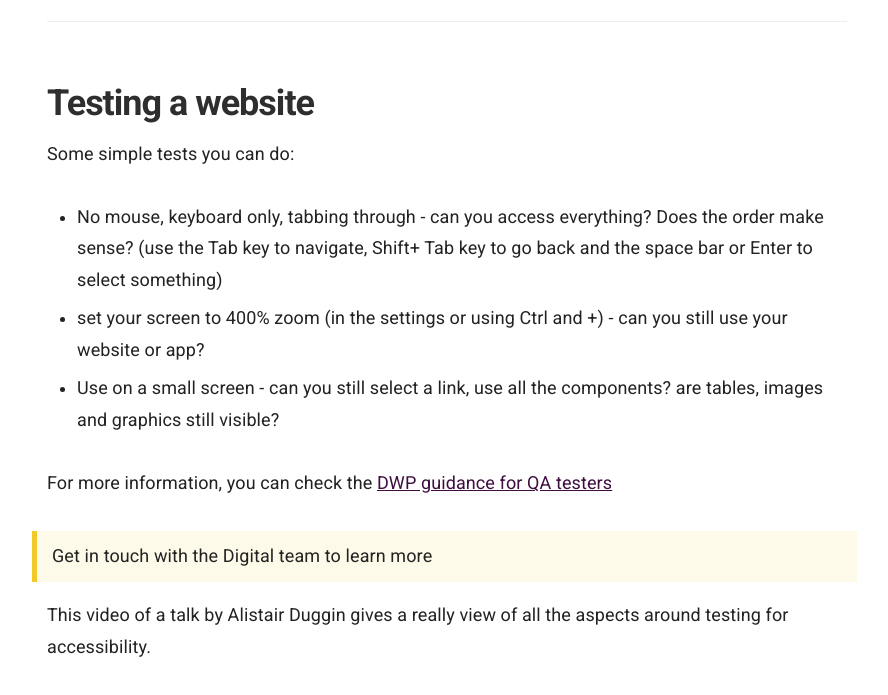
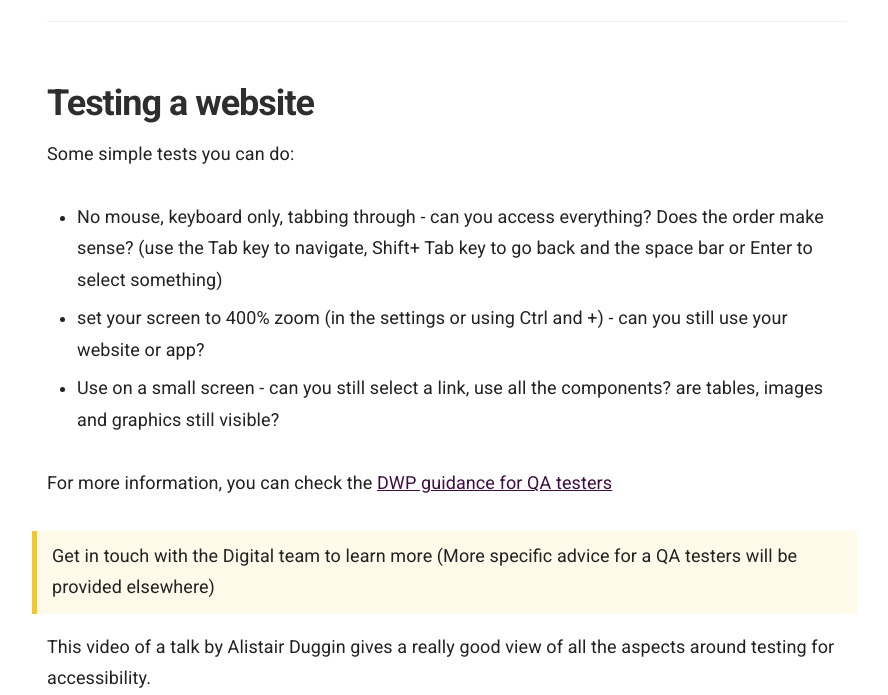
Before and after one commit to numbat70/inclusion2021, a Jekyll site: the page built from _docs/accessibility/advice-role.md, in a window 1280 px wide and 1400 px high, scrolled down 3310 px. Shown: the top 695 px of the window, without its empty margins (343-1231 px from the left). Built offline with Jekyll 4.4.1, drawn with Linux system fonts in a browser that asks for light colours; some of the changed text lies outside the part shown; grey boxes are pictures that could not be loaded.

Commit message:
SK - fix typo and move warning

```diff
--- a/_docs/accessibility/advice-role.md
+++ b/_docs/accessibility/advice-role.md
@@ -88,15 +88,14 @@ Some simple tests you can do:
 
 For more information, you can check the [DWP guidance for QA testers](https://accessibility-manual.dwp.gov.uk/guidance-for-your-job-role/qa-tester)
 
-> Get in touch with the Digital team to learn more
+> Get in touch with the Digital team to learn more (More specific advice for a QA testers will be provided elsewhere)
 
-This video of a talk by Alistair Duggin gives a really view of all the aspects around testing for accessibility.
+This video of a talk by Alistair Duggin gives a really good view of all the aspects around testing for accessibility.
 
 <iframe width="560" height="315" title="Accessibility testing: tips to succeed by Alistair Duggin" src="https://www.youtube.com/embed/u1R7QXEzsYw" frameborder="0" allow="accelerometer; autoplay; clipboard-write; encrypted-media; gyroscope; picture-in-picture" allowfullscreen></iframe>
 
+
 [**Back to top**]()
-
-<blockquote class="red"><p>More specific advice for a QA testers will be provided elsewhere </p></blockquote>
 
 
 {% include feedback.html %}
```
